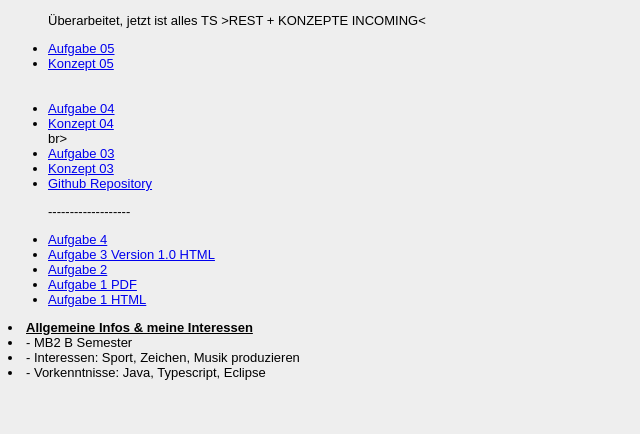
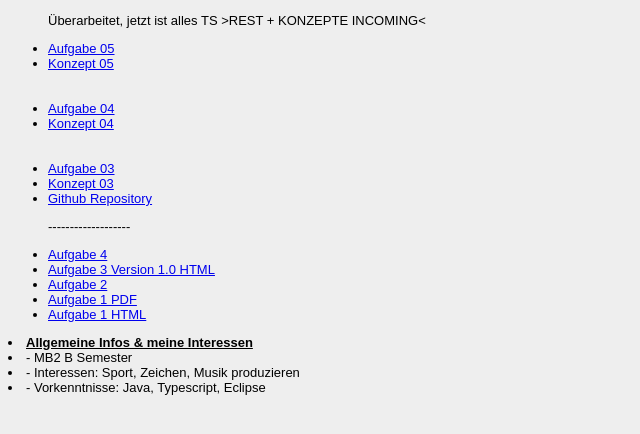
Before and after one commit to weiberta/EIA2, a plain HTML site: page Steckbrief/steckbrief.htm in a window 1280 px wide. Shown: the whole page, without its empty margins (0-640 px from the left). Drawn offline with Linux system fonts and the light colour scheme.

Commit message:
Update steckbrief.htm

```diff
--- a/Steckbrief/steckbrief.htm
+++ b/Steckbrief/steckbrief.htm
@@ -18,7 +18,7 @@ body {
 	<br> </br>
 <li> <a href="http://weiberta.github.io/EIA2/RE_AUFGABE-04 /Coronahilfe/HTML.html " target="_blank">Aufgabe 04</a> </li>
 <li> <a href="http://weiberta.github.io/RE_AUFGABE-04 /Coronahilfe/AD0413.pdf " target="_blank">Konzept 04</a> </li>
-	br> </br>
+	<br> </br>
 <li> <a href="http://weiberta.github.io/EIA2/RE_AUFGABE-03/Coronahilfe/HTML.html " target="_blank">Aufgabe 03</a> </li>
 <li> <a href="http://weiberta.github.io/RE_AUFGABE-03/konzepte/AD0313.pdf" target="_blank">Konzept 03</a> </li>
 
```
